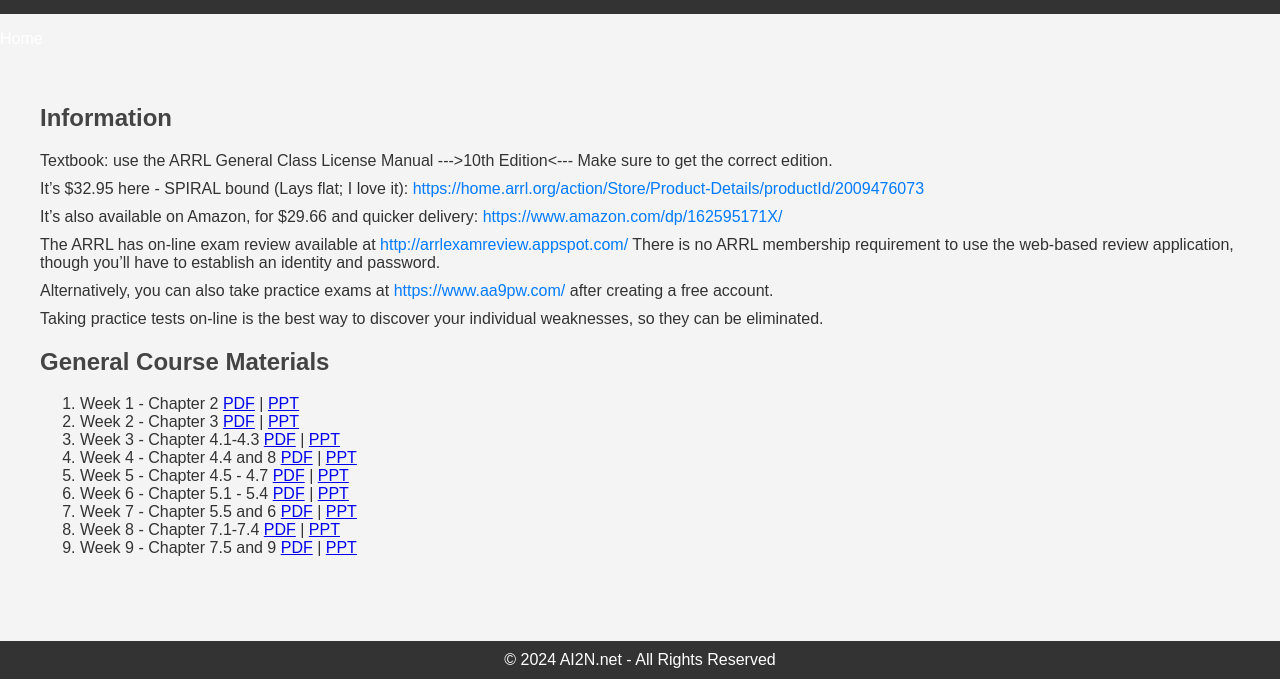
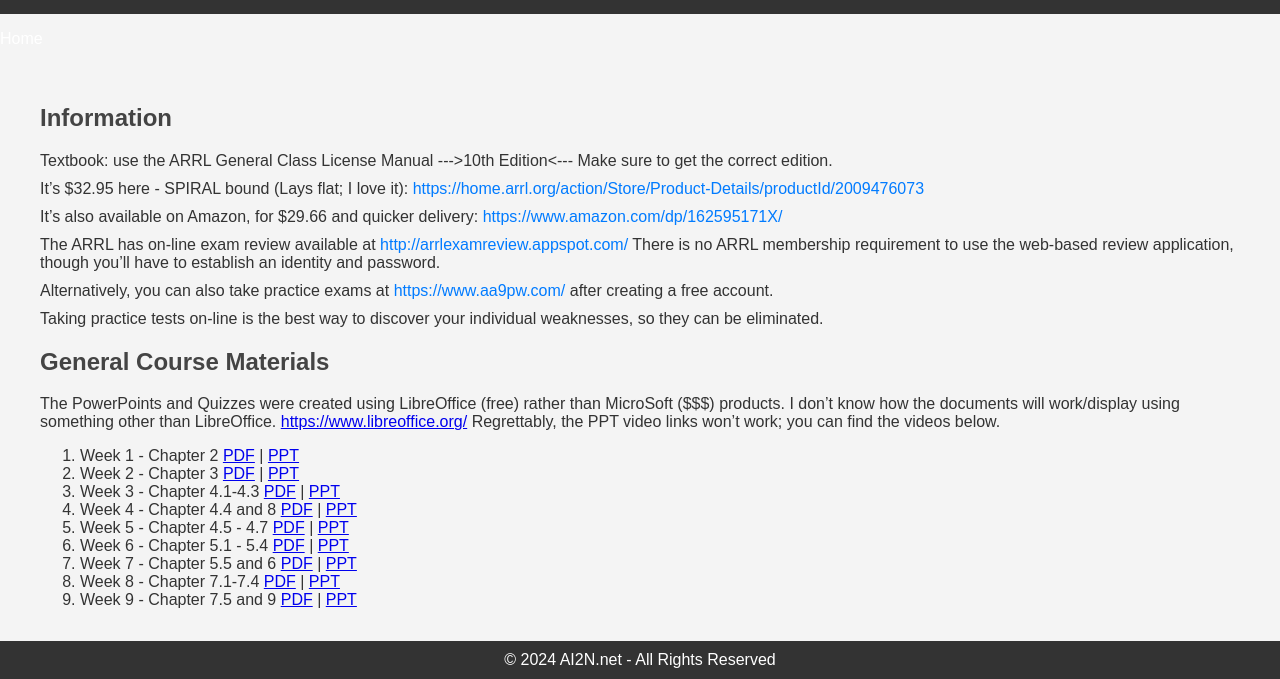
Before and after one commit to benjaminarthurt/AI2N, a plain HTML site: page general.html in a window 1280 px wide. Shown: the part 121-800 px from the top of the page. Drawn offline with Linux system fonts and the light colour scheme.

Commit message:
notice about opening files

```diff
--- a/general.html
+++ b/general.html
@@ -37,6 +37,7 @@
         </ul>
         <h2>General Course Materials</h2>
         <div>
+            <span>The PowerPoints and Quizzes were created using LibreOffice (free) rather than MicroSoft ($$$) products. I don’t know how the documents will work/display using something other than LibreOffice. <a href="https://www.libreoffice.org>">https://www.libreoffice.org/</a> Regrettably, the PPT video links won’t work; you can find the videos below.</span>
             <ol>
                 <li>Week 1 - Chapter 2 <a href="2023-2027 - Week 1 - Chapter 2.pdf">PDF</a> | <a href="2023-2027 - Week 1 - Chapter 2.pptx">PPT</a> </li>
                 <li>Week 2 - Chapter 3 <a href="2023-2027 - Week 2 - Chapter 3.pdf">PDF</a> | <a href="2023-2027 - Week 2 - Chapter 3 PPT.pptx">PPT</a> </li>
```
